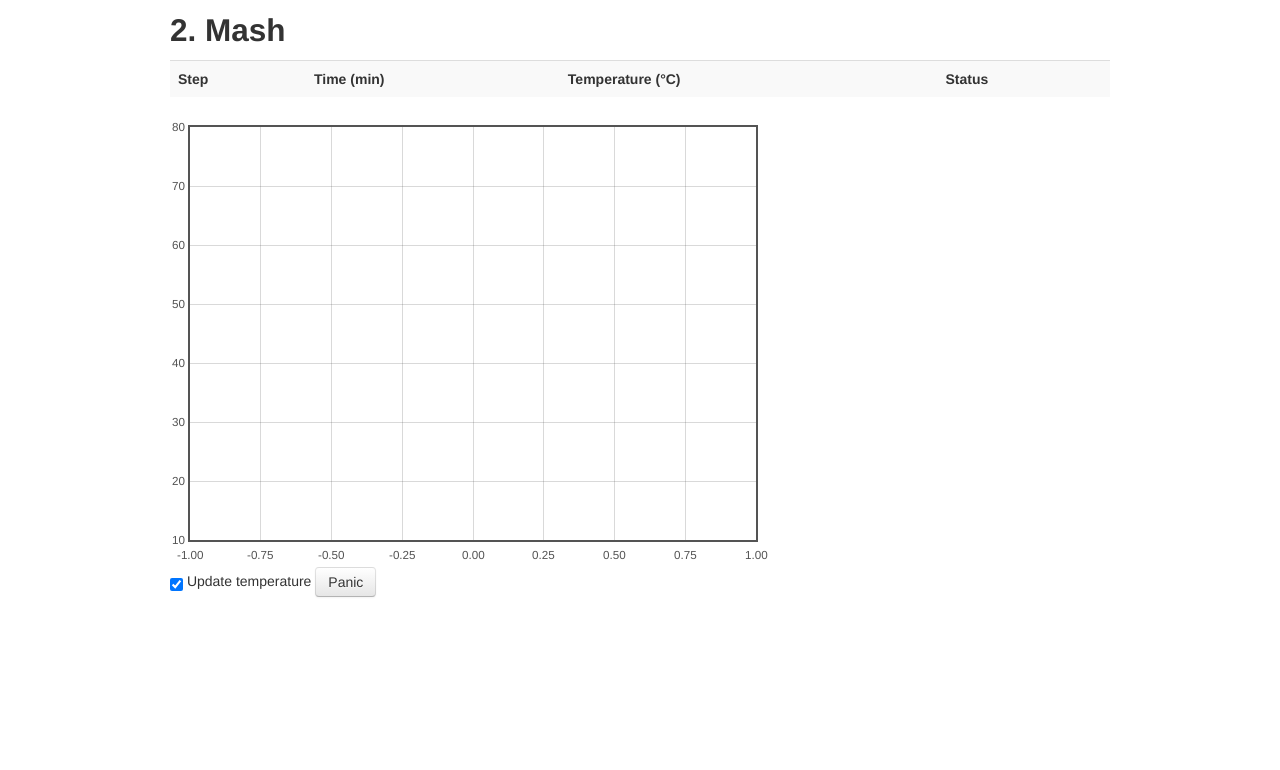
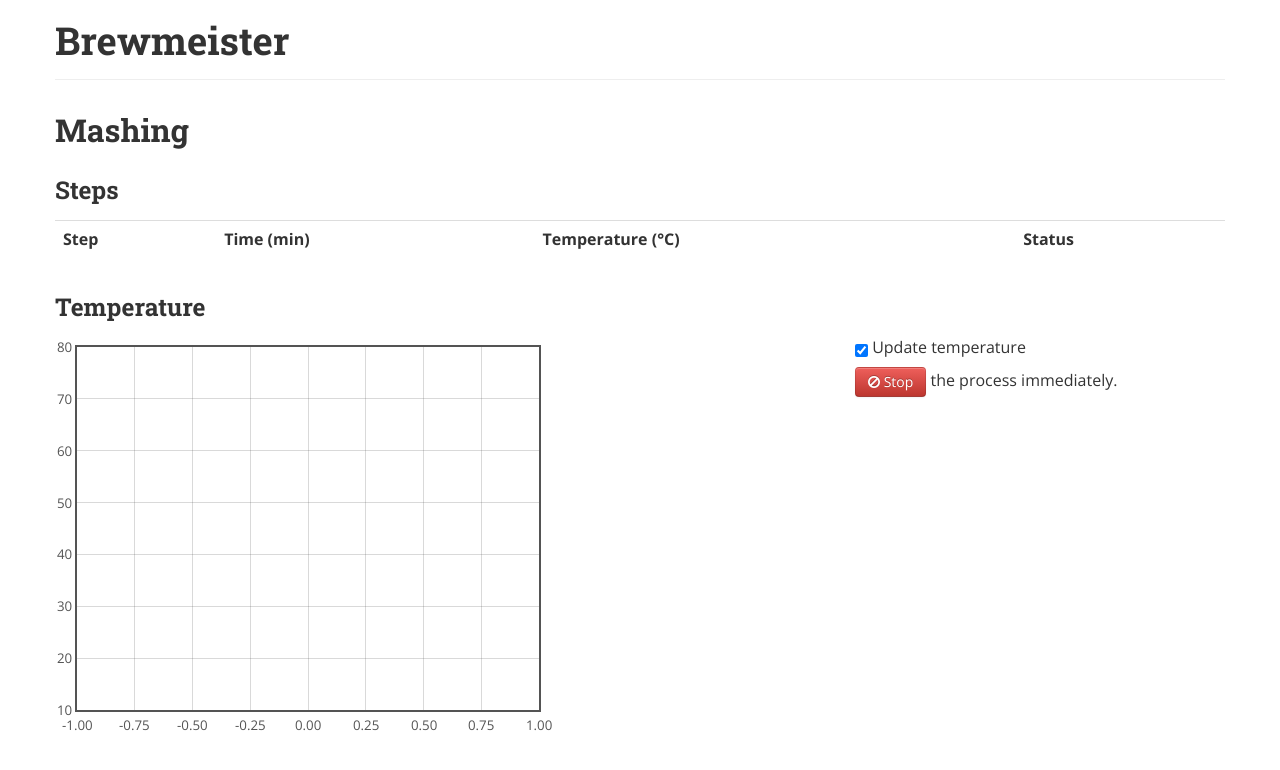
Before and after one commit to brewpeople/brewmeister, a Flask app: page /brews in a window 1280 px wide. Shown: the top 770 px of the page. Run offline with Flask 2, Linux system fonts and the light colour scheme; lists and menus that the app fills with data are empty.

Commit message:
Improve layout and look a bit

```diff
--- a/brew/state.py
+++ b/brew/state.py
@@ -60,6 +60,7 @@ class Machine(object):
                 step['state'] = 'done'
 
             if not self._exit_event.is_set():
+                self.current_step = None
                 self._fsm.finish()
 
         self._thread = threading.Thread(target=run_in_background)
--- /dev/null
+++ b/brew/static/css/custom.css
@@ -0,0 +1,12 @@
+body {
+  font-family: Open Sans, sans-serif;
+  font-size: 16px;
+}
+
+input, button {
+  font-family: Open Sans, sans-serif;
+}
+
+h1, h2, h3, h4, h5 {
+  font-family: Roboto Slab, sans-serif;
+}
--- a/brew/templates/brew.html
+++ b/brew/templates/brew.html
@@ -59,9 +59,13 @@
     update();
   });
 </script>
-  <h2>2. Mash</h2>
+  <h2>Mashing</h2>
 
-  <table class="table table-striped table-hover">
+  <div class="row">
+    <div class="span12">
+      <h3>Steps</h3>
+
+      <table class="table table-hover">
         <tr>
           <th>Step</th>
           <th>Time (min)</th>
@@ -78,14 +82,27 @@
         </tr>
       {% endfor %}
       </table>
+    </div>
+  </div>
 
-  <div id="temperature-chart" style="width: 600px; height: 450px">
+  <h3>Temperature</h3>
+  <div class="row">
+    <div class="span8">
+      <div id="temperature-chart" style="width: 500px; height: 400px">
         <div class="flot-y-axis flot-y1-axis">
           <div class="flot-tick-label">Temperature °C</div>
         </div>
       </div>
+    </div>
 
+    <div class="span4">
+      <p>
         <input type="checkbox" id="update-temperature" checked> Update temperature
-  <button type="submit" class="btn" id="panic-button">Panic</button>
+      </p>
+
+        <p><button type="submit" class="btn btn-danger" id="panic-button"><i
+            class="fa fa-ban"></i> Stop</button> the process immediately.</p>
+    </div>
+  </div>
 
 {% endblock %}
--- a/brew/templates/layout.html
+++ b/brew/templates/layout.html
@@ -1,12 +1,22 @@
 <!doctype html>
 <html>
   <head>
+    <meta name="viewport" content="width=device-width, initial-scale=1.0">
     <link rel="stylesheet" style="text/css" href="{{ url_for('static', filename='css/bootstrap.min.css') }}" />
+    <link rel="stylesheet" style="text/css" href="{{ url_for('static', filename='css/bootstrap-responsive.min.css') }}" />
     <link rel="stylesheet" style="text/css" href="{{ url_for('static', filename='css/font-awesome.min.css') }}" />
-    <title>Brew-a-Beer</title>
+    <link href='http://fonts.googleapis.com/css?family=Cardo:700' rel='stylesheet' type='text/css'>
+    <link href='http://fonts.googleapis.com/css?family=Roboto+Slab:400,700' rel='stylesheet' type='text/css'>
+    <link href='http://fonts.googleapis.com/css?family=Open+Sans:400,400italic,700' rel='stylesheet' type='text/css'>
+
+    <link rel="stylesheet" style="text/css" href="{{ url_for('static', filename='css/custom.css') }}">
+    <title>Brewmeister</title>
   </head>
   <body>
     <div class="container">
+      <div class="page-header">
+        <h1>Brewmeister</h1>
+      </div>
       {% block body %}{% endblock %}
     </div>
   </body>
```
Also changed, not shown: brew/templates/index.html (+9 -3 lines), brew/templates/prepare.html (+11 -6 lines). Lines whose indentation alone changed are shown as unchanged.
